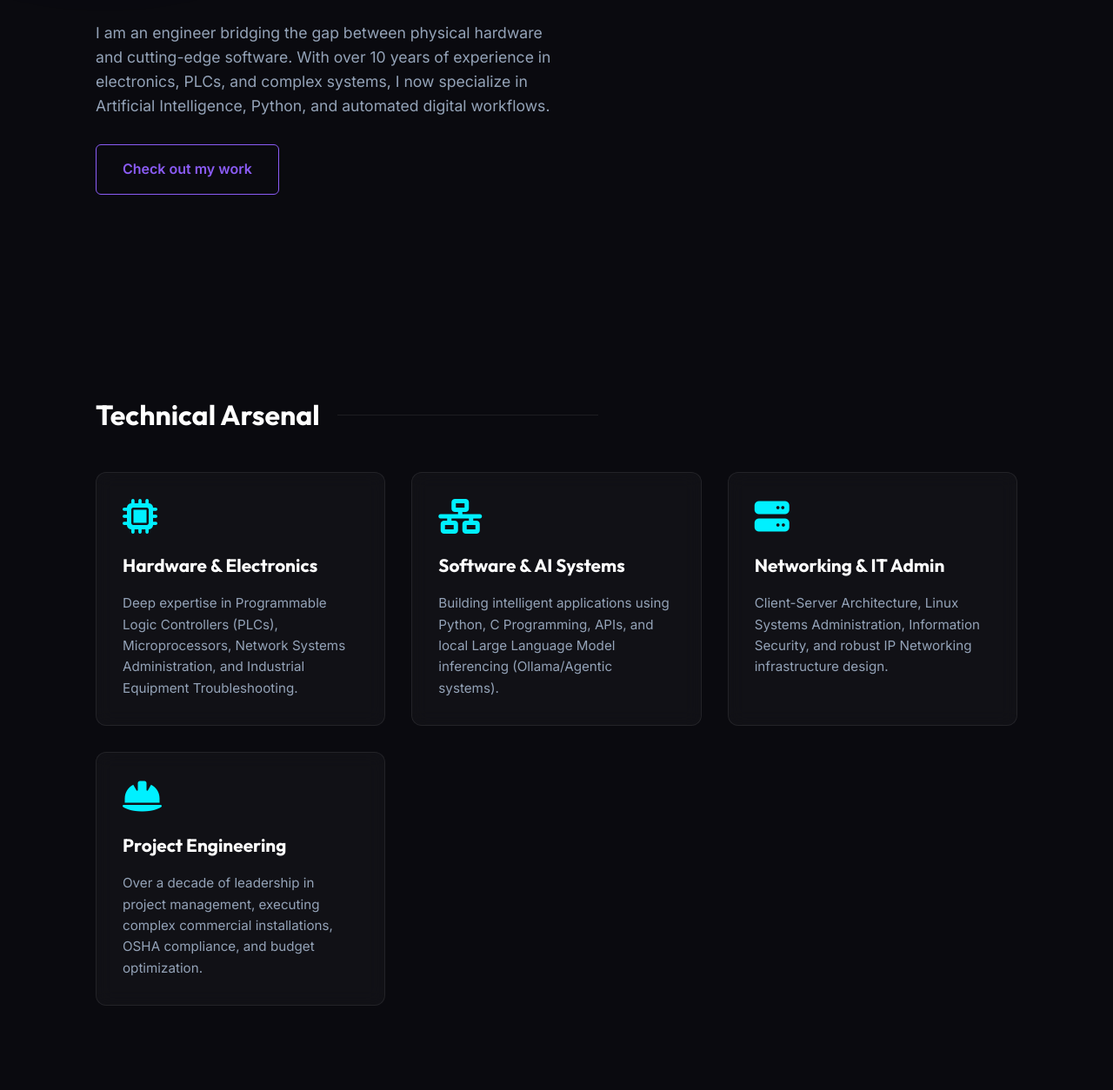
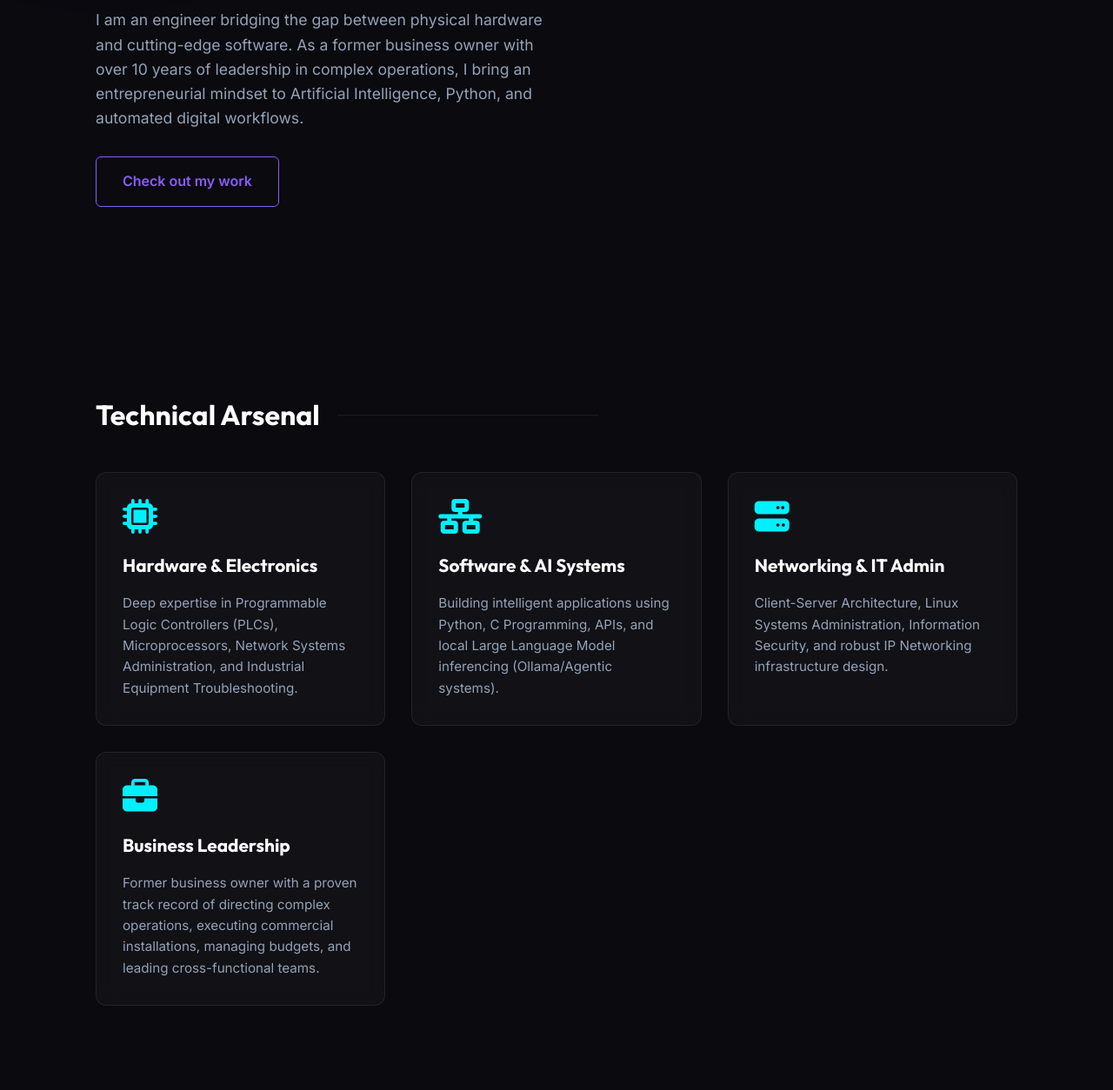
Before and after one commit to jduanewelch/jduanewelch.github.io, a plain HTML site: page index.html in a window 1280 px wide. Shown: the part 468-1722 px from the top of the page at 87% size. Drawn offline with Linux system fonts and the light colour scheme.

Commit message:
Highlight business ownership in hero section and skills grid

```diff
--- a/index.html
+++ b/index.html
@@ -39,7 +39,7 @@
                 <h1 class="name-title">Jonathan Welch.</h1>
                 <h2 class="dynamic-subtitle">I build <span id="typewriter"></span><span class="cursor">|</span></h2>
                 <p class="hero-desc">
-                    I am an engineer bridging the gap between physical hardware and cutting-edge software. With over 10 years of experience in electronics, PLCs, and complex systems, I now specialize in Artificial Intelligence, Python, and automated digital workflows.
+                    I am an engineer bridging the gap between physical hardware and cutting-edge software. As a former business owner with over 10 years of leadership in complex operations, I bring an entrepreneurial mindset to Artificial Intelligence, Python, and automated digital workflows.
                 </p>
                 <div class="hero-cta">
                     <a href="#projects" class="btn-outline">Check out my work</a>
@@ -67,9 +67,9 @@
                     <p>Client-Server Architecture, Linux Systems Administration, Information Security, and robust IP Networking infrastructure design.</p>
                 </div>
                 <div class="glass-card skill-card hover-glow">
-                    <i class="fa-solid fa-helmet-safety"></i>
-                    <h4>Project Engineering</h4>
-                    <p>Over a decade of leadership in project management, executing complex commercial installations, OSHA compliance, and budget optimization.</p>
+                    <i class="fa-solid fa-briefcase"></i>
+                    <h4>Business Leadership</h4>
+                    <p>Former business owner with a proven track record of directing complex operations, executing commercial installations, managing budgets, and leading cross-functional teams.</p>
                 </div>
             </div>
         </section>
```
